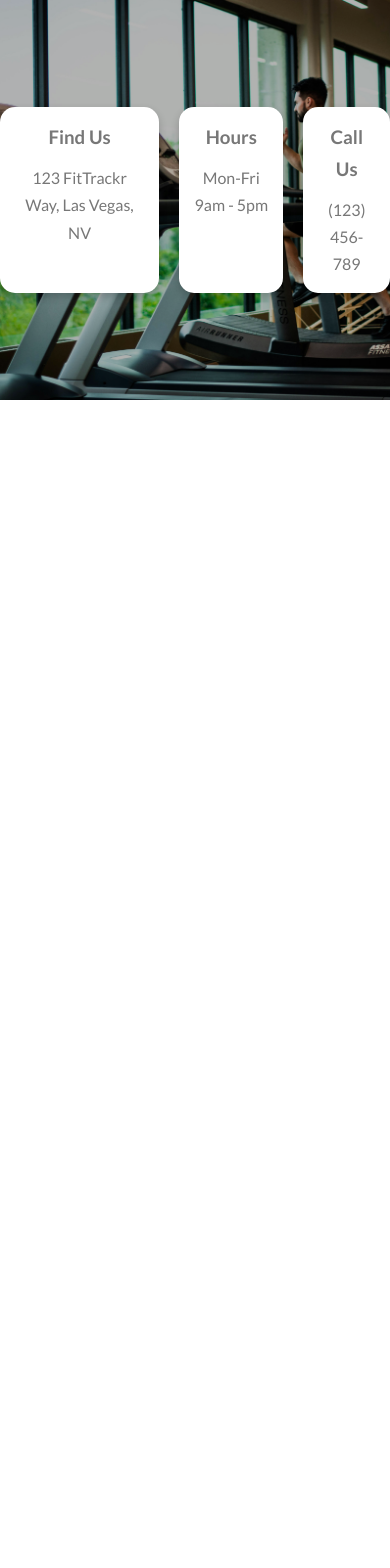
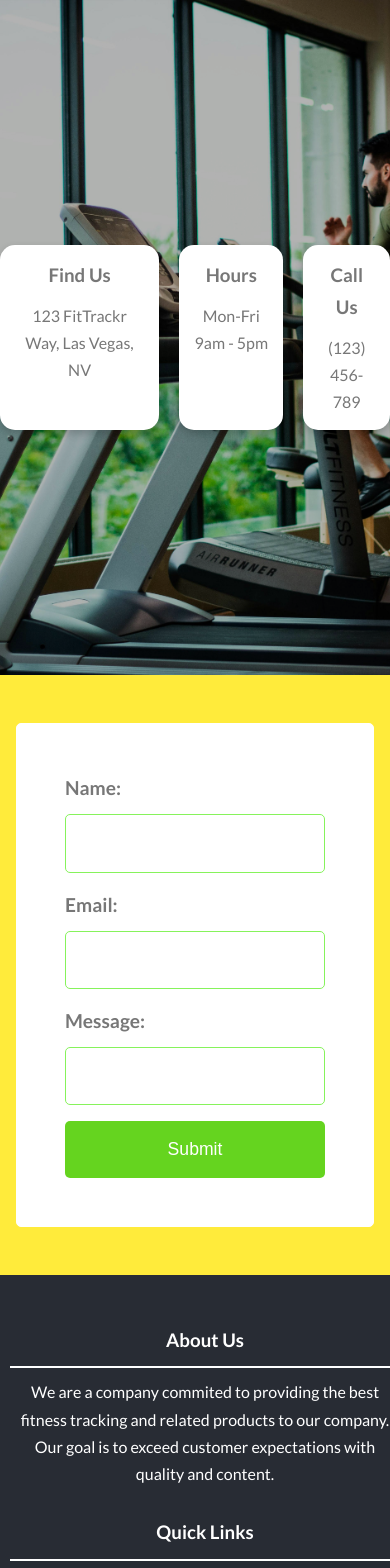
Before and after one commit to VanessaKasminoff/fitTrackr, a React (Vite) app in the folder client/: page /Contact in a window 390 px wide. Shown: the top 1568 px of the page. Before the commit the page ends 844 px from the top, so only its background shows below. Built offline with nearby package versions, Linux system fonts and the light colour scheme.

Commit message:
finished the contact page

```diff
--- a/client/src/assets/components/ContactForm.jsx
+++ b/client/src/assets/components/ContactForm.jsx
@@ -54,6 +54,7 @@ const ContactForm = () => {
                 required
                 />
             </div>
+            <button type="submit">Submit</button>
         </form>
     )
 }
--- a/client/src/assets/css/style.css
+++ b/client/src/assets/css/style.css
@@ -77,46 +77,39 @@ nav {
   align-items: center;
   padding: 8px 20px;
 }
-
-ul {
+nav ul {
   display: flex;
   list-style: none;
   padding: 0;
   margin: 0;
 }
-
-ul li {
+nav ul li {
   margin-right: 20px;
 }
-
-ul li a {
+nav ul li a {
   color: white;
   text-decoration: none;
   transition: color 0.3s;
 }
-
-ul li a:hover {
+nav ul li a:hover {
   color: #fcff34;
 }
-
-.checkbtn {
+nav .checkbtn {
   font-size: 30px;
   color: #fff;
   cursor: pointer;
   display: none;
 }
-
-#check {
+nav #check {
   display: none;
 }
-
 @media (max-width: 768px) {
-  .checkbtn {
+  nav .checkbtn {
     display: block;
     order: 1;
     margin-right: 20px;
   }
-  ul {
+  nav ul {
     position: absolute;
     top: 100%;
     right: -100%;
@@ -131,16 +124,17 @@ ul li a:hover {
     transform: translateY(-100%);
     z-index: -1;
   }
-  ul li {
+  nav ul li {
     margin: 8px 0;
   }
-  ul li a {
+  nav ul li a {
     font-size: 15px;
   }
-  #check:checked ~ ul {
+  nav #check:checked ~ ul {
     right: 0;
   }
 }
+
 #cardcontainer {
   display: flex;
   flex-direction: column;
@@ -440,20 +434,12 @@ body {
     width: 100%;
     max-width: 400px;
   }
-  .footer-section.links ul {
-    grid-template-columns: 1fr 1fr;
-  }
-}
-@media (max-width: 480px) {
-  .footer-section.links ul {
-    grid-template-columns: 1fr;
-  }
 }
 .contact-page .contact-header .hero-image {
   background-image: url(../img/treadmill.jpg);
   background-size: cover;
   background-position: center;
-  height: 400px;
+  height: 80vh;
   display: flex;
   justify-content: center;
   align-items: center;
@@ -471,6 +457,13 @@ body {
   justify-content: center;
   gap: 20px;
 }
+.contact-page .contact-main {
+  padding: 3em 1em;
+  background-color: #ffeb3b;
+  display: flex;
+  justify-content: center;
+  align-items: center;
+}
 
 .contactCard {
   background: #fff;
@@ -487,4 +480,49 @@ body {
   margin: 0;
 }
 
+.contact-form {
+  display: flex;
+  flex-direction: column;
+  max-width: 700px;
+  margin: 0 auto;
+  padding: 3em;
+  border: 1px solid #fff;
+  border-radius: 5px;
+  background-color: #fff;
+}
+.contact-form .form-group {
+  margin-bottom: 1em;
+}
+.contact-form .form-group label {
+  display: block;
+  margin-bottom: 0.5em;
+  font-size: 1.2em;
+  font-weight: bold;
+}
+.contact-form .form-group input,
+.contact-form .form-group textarea {
+  width: 100%;
+  padding: 1em;
+  border: 1px solid #fff;
+  border-radius: 5px;
+  border: 1px solid #86f35b;
+  font-size: 1.1em;
+}
+.contact-form .form-group textarea {
+  resize: vertical;
+  min-height: 150px;
+}
+.contact-form button {
+  padding: 1em 2em;
+  color: #fff;
+  background-color: #65d41f;
+  border: none;
+  border-radius: 5px;
+  font-size: 1.1em;
+  cursor: pointer;
+}
+.contact-form button.hover {
+  background-color: #86f35b;
+}
+
 /*# sourceMappingURL=style.css.map */
--- a/client/src/assets/scss/_contact.scss
+++ b/client/src/assets/scss/_contact.scss
@@ -4,7 +4,7 @@
             background-image: url(../img/treadmill.jpg);
             background-size: cover;
             background-position: center;
-            height: 400px;
+            height: 80vh;
             display: flex;
             justify-content: center;
             align-items: center;
@@ -25,4 +25,12 @@
             }
         }
     }
+
+    .contact-main {
+        padding: 3em 1em;
+        background-color: #ffeb3b;
+        display: flex;
+        justify-content: center;
+        align-items: center;
+    }
 }
--- /dev/null
+++ b/client/src/assets/scss/_contactForm.scss
@@ -0,0 +1,52 @@
+.contact-form {
+    display: flex;
+    flex-direction: column;
+    max-width: 700px;
+    margin: 0 auto;
+    padding: 3em;
+    border: 1px solid #fff;
+    border-radius: 5px;
+    background-color: #fff;
+
+    .form-group {
+        margin-bottom: 1em;
+
+        label {
+            display: block;
+            margin-bottom: 0.5em;
+            font-size: 1.2em;
+            font-weight: bold;
+
+        }
+
+        input,
+        textarea {
+            width: 100%;
+            padding: 1em;
+            border: 1px solid #fff;
+            border-radius: 5px;
+            border: 1px solid #86f35b;
+            font-size: 1.1em;
+        }
+
+        textarea {
+            resize: vertical;
+            min-height: 150px;
+
+        }
+    }
+
+    button {
+        padding: 01em 2em;
+        color: #fff;
+        background-color: #65d41f;
+        border: none;
+        border-radius: 5px;
+        font-size: 1.1em;
+        cursor: pointer;
+
+        &.hover {
+            background-color: #86f35b;
+        }
+    }
+}
--- a/client/src/assets/scss/_footer.scss
+++ b/client/src/assets/scss/_footer.scss
@@ -35,6 +35,15 @@
             grid-template-columns: repeat(3, 1fr);
             gap: 10px;
             // border: 1px solid blue;
+
+
+            @media (max-width: 768px) {
+
+            }
+
+            @media (max-width: 480px) {
+
+            }
 
             li {
                 margin: 10px 0;
@@ -85,13 +94,4 @@
         }
     }
 
-    .footer-section.links ul {
-        grid-template-columns: 1fr 1fr;
-    }
 }
-
-@media (max-width: 480px) {
-    .footer-section.links ul {
-        grid-template-columns: 1fr;
-    }
-}
--- a/client/src/assets/scss/_nav.scss
+++ b/client/src/assets/scss/_nav.scss
@@ -5,8 +5,6 @@ nav {
   justify-content: space-between;
   align-items: center;
   padding: 8px 20px;
-}
-
   ul {
     display: flex;
     list-style: none;
@@ -25,7 +23,7 @@ ul li a {
   }
 
   ul li a:hover {
-    color: #fcff34
+    color: #fcff34;
   }
 
   .checkbtn {
@@ -45,7 +43,6 @@ ul li a:hover {
       order: 1;
       margin-right: 20px;
     }
-
 
     ul {
       position: absolute;
@@ -75,3 +72,4 @@ ul li a:hover {
       right: 0;
     }
   }
+}
--- a/client/src/assets/scss/style.scss
+++ b/client/src/assets/scss/style.scss
@@ -6,3 +6,4 @@
 @import 'footer';
 @import 'contact';
 @import 'contactCard';
+@import 'contactForm';
--- a/client/src/pages/Contact.jsx
+++ b/client/src/pages/Contact.jsx
@@ -1,5 +1,7 @@
 import React from "react";
-import ContactCard from "../assets/components/ContactCard";
+import ContactCard from "../assets/components/ContactCard2";
+import ContactForm from "../assets/components/ContactForm";
+import Footer from "../assets/components/footer";
 
 function Contact() {
   return (
@@ -15,7 +17,12 @@ function Contact() {
           </div>
         </div>
       </header>
-      <main className="contact-main"></main>
+      <main className="contact-main">
+        <ContactForm />
+      </main>
+      <footer>
+        <Footer />
+      </footer>
     </div>
   );
 }
```
Also changed, not shown: client/src/assets/components/ContactCard2.jsx (renamed from client/src/assets/components/contactCard.jsx), 1 other file (tests, documents, lock files or other folders). Lines whose indentation alone changed are shown as unchanged.
